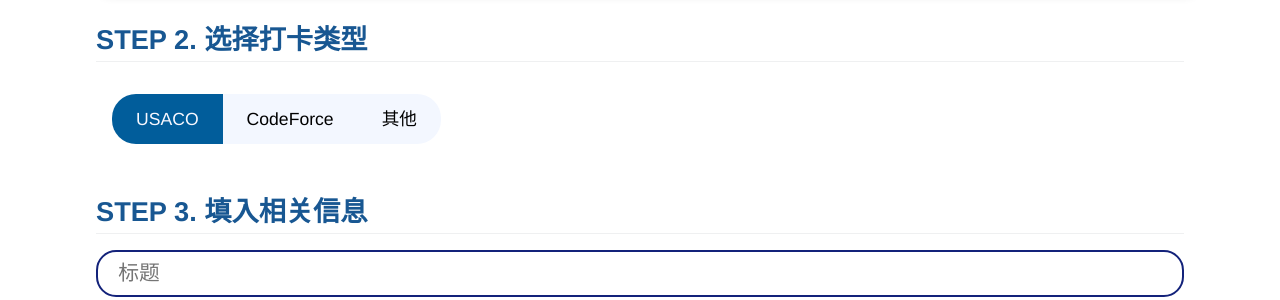
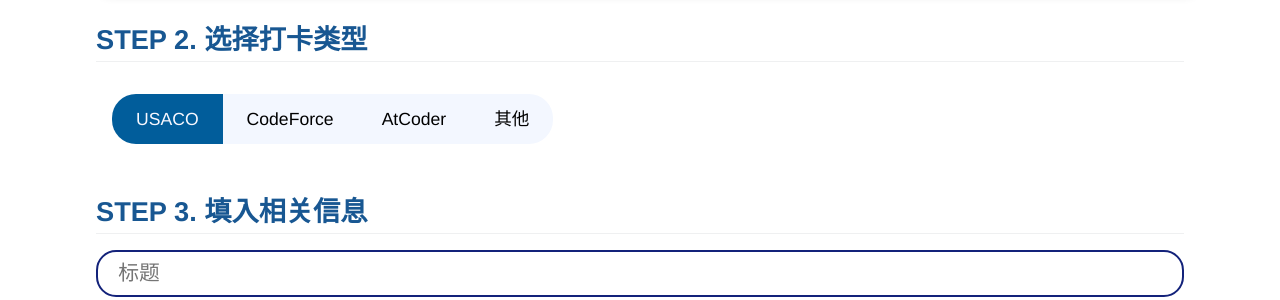
Before and after one commit to MarkChenYutian/gwcsclub, a Jekyll site: the page built from _posts/misc/maintainance/2021-06-11-yaml-generator.md, in a window 1280 px wide and 900 px high, scrolled down 823 px. Shown: the part 151-451 px from the top of the window. Built offline with Jekyll 4.4.1, drawn with Linux system fonts in a browser that asks for light colours; comment, search, counter and statistics services are not loaded.

Commit message:
Add atcoder to generator

```diff
--- a/_posts/misc/maintainance/2021-06-11-yaml-generator.md
+++ b/_posts/misc/maintainance/2021-06-11-yaml-generator.md
@@ -38,22 +38,16 @@
 
 ## STEP 2. 选择打卡类型
 <div class="button-box" id="selectors">
-    <div
-        class="main-button" id="usacoSelector" onclick="chooseSelector('usaco')"
-        style="margin-right: 0; border-radius: 24px 0 0 24px;"
-    >
+    <div class="main-button" id="usacoSelector" onclick="chooseSelector('usaco')" style="margin-right: 0; border-radius: 24px 0 0 24px;">
         USACO
     </div>
-    <div
-        class="main-button" id="codeforceSelector" onclick="chooseSelector('codeforce')"
-        style="margin-right: 0; margin-left: 0; border-radius: 0;"
-    >
+    <div class="main-button" id="codeforceSelector" onclick="chooseSelector('codeforce')" style="margin-right: 0; margin-left: 0;border-radius: 0;">
         CodeForce
     </div>
-    <div
-        class="main-button" id="otherSelector" onclick="chooseSelector('other')"
-        style="margin-left: 0; border-radius: 0 24px 24px 0;"
-    >
+    <div class="main-button" id="atcoderSelector" onclick="chooseSelector('atcoder')" style="margin-right: 0; margin-left: 0;border-radius: 0;">
+        AtCoder
+    </div>
+    <div class="main-button" id="otherSelector" onclick="chooseSelector('other')" style="margin-left: 0; border-radius: 0 24px 24px 0;">
         其他
     </div>
 </div>
@@ -101,11 +95,26 @@
         <h2>STEP 4. 生成！</h2>
         <button class="main-button" onclick="downloadClockInFile(generateC)">生成</button>
     </div>
+    <div id="atcoder" class="input">
+        <input type="text" value="" id="atitle" placeholder="标题" >
+        <input type="text" value="" id="aauthor" placeholder="作者" list="siteAuthor">
+        <input type="text" value="" id="anumber" placeholder="Contest Number：三位数字 （例：240）">
+        <select id="aquestion">
+            <option value=""> 选择 Task </option>
+            <option value="A"> Task A </option>
+            <option value="B"> Task B </option>
+            <option value="C"> Task C </option>
+            <option value="D"> Task D </option>
+            <option value="E"> Task E </option>
+        </select>
+        <h2>STEP 4. 生成！</h2>
+        <button class="main-button" onclick="downloadClockInFile(generateA)">生成</button>
+    </div>
     <div id="other" class="input">
-<input type="text" name="firstname" value="" id="otitle" placeholder="标题" >
-<input type="text" name="firstname" value="" id="oauthor" placeholder="作者" list="siteAuthor">
-<h2>STEP 4. 生成！</h2>
-<button class="main-button" onclick="downloadClockInFile(generateO)">生成</button>
+        <input type="text" value="" id="otitle" placeholder="标题" >
+        <input type="text" value="" id="oauthor" placeholder="作者" list="siteAuthor">
+        <h2>STEP 4. 生成！</h2>
+        <button class="main-button" onclick="downloadClockInFile(generateO)">生成</button>
     </div>
 </div>
 
@@ -146,6 +155,13 @@
         let question=document.getElementById("cquestion").value;
         return("---\nlayout: post\ntitle: " + title + "\ntags: [\"CodeForce\",\"Other-analysis\"]\nAuthor: [\""+ author + "\"]\ngroup: "+ group +"\nquestion: " + question + "\n---");
     }
+    function generateA(){
+        title=document.getElementById("atitle").value;
+        let author=document.getElementById("aauthor").value;
+        let contestID = document.getElementById("anumber").value;
+        let task = document.getElementById("aquestion").value;
+        return("---\nlayout: post\ntitle: "+ title +"\ntags: [\"AtCoder\", \"Other-analysis\"]\nAuthor: [\""+ author +"\"]\ntestID: "+ contestID + "\ntask: " + task + "\n---");
+    }
     function generateO(){
         title=document.getElementById("otitle").value;
         let author=document.getElementById("oauthor").value;
```
